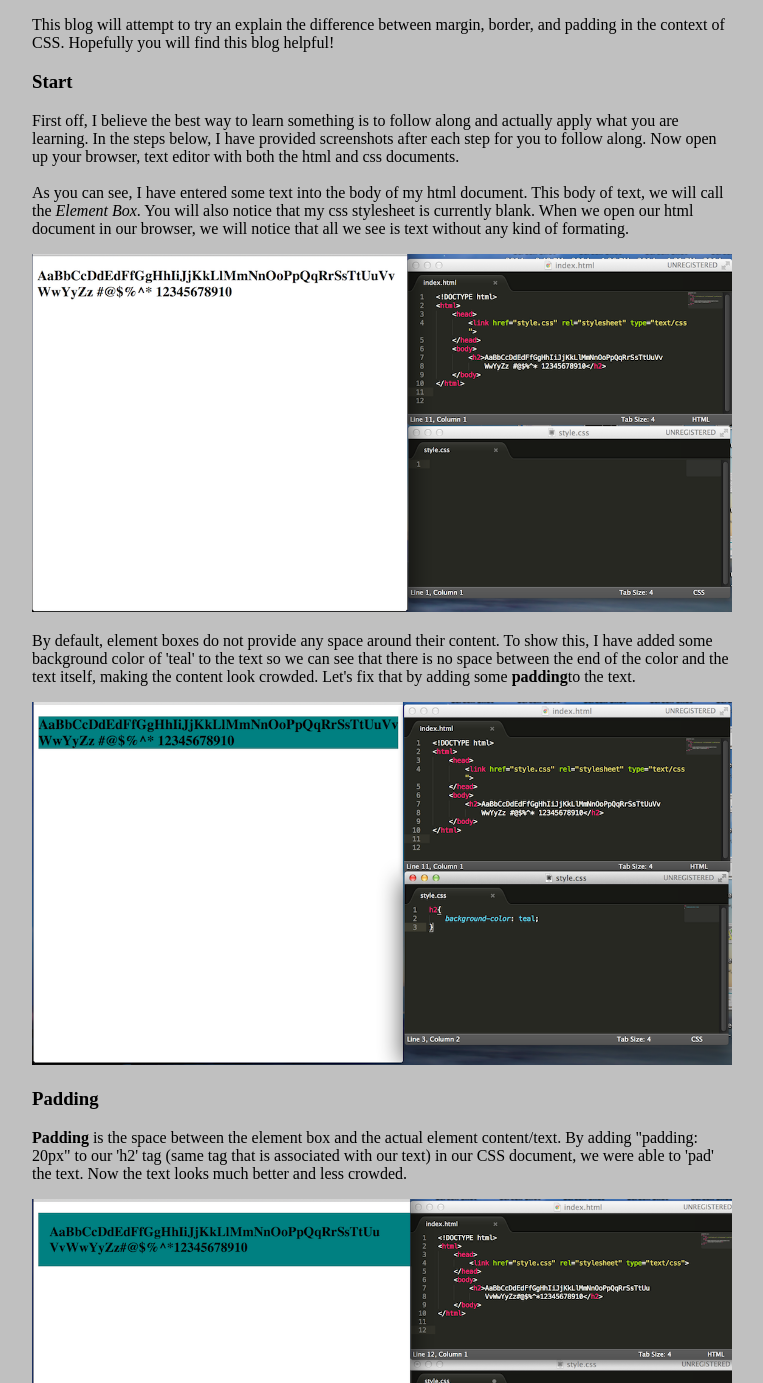
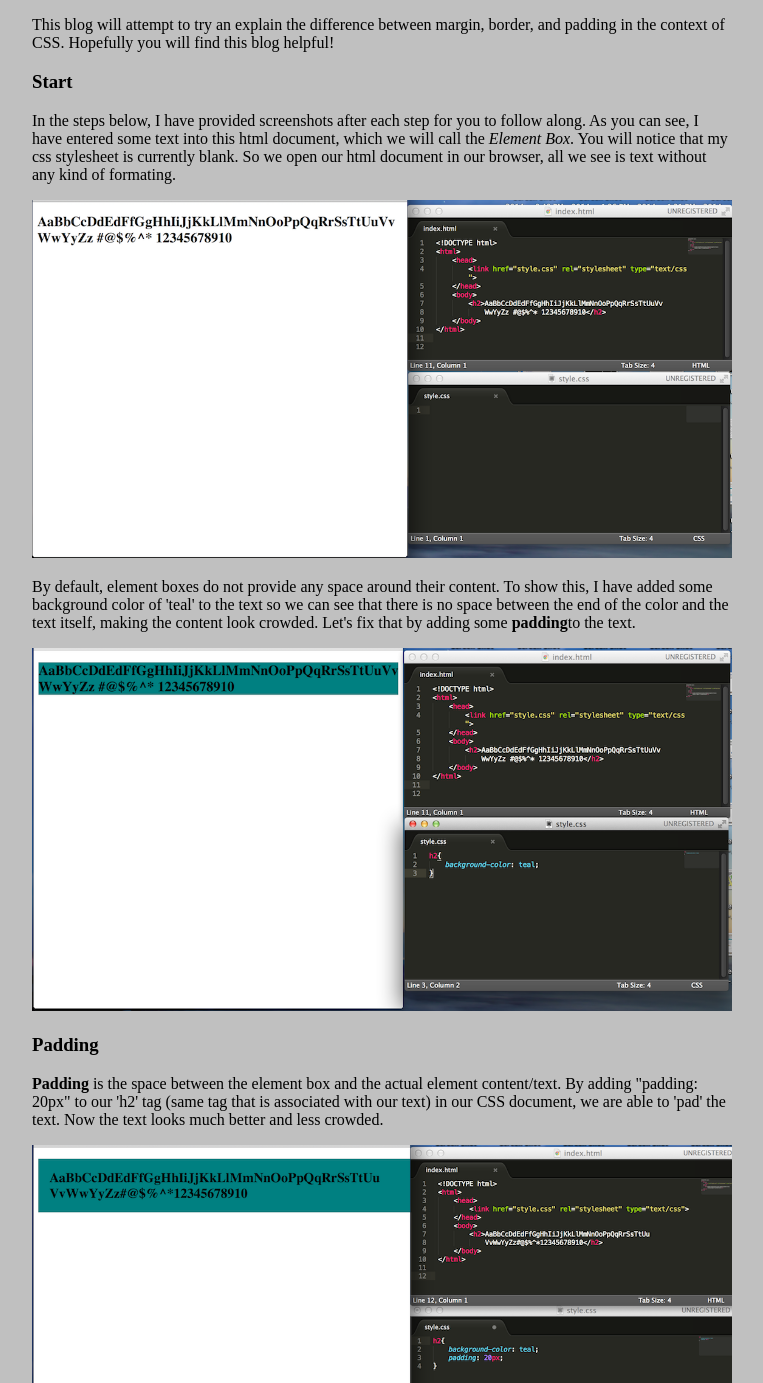
Before and after one commit to yenhtran/yenhtran.github.io, a plain HTML site: page unit1_projects/Week2_technical_blog.html in a window 1280 px wide. Shown: the part 250-1633 px from the top of the page, without its empty margins (258-1021 px from the left). Drawn offline with Linux system fonts and the light colour scheme.

Commit message:
Grammer changes

```diff
--- a/unit1_projects/Week2_technical_blog.html
+++ b/unit1_projects/Week2_technical_blog.html
@@ -16,9 +16,7 @@
 		<p>This blog will attempt to try an explain the difference between margin, border, and padding in the context of CSS. Hopefully you will find this blog helpful!</p>
 
 		<h3>Start</h3>
-		<p> First off, I believe the best way to learn something is to follow along and actually apply what you are learning. In the steps below, I have provided screenshots after each step for you to follow along. Now open up your browser, text editor with both the html and css documents. <br/>
-		<br/>
-		As you can see, I have entered some text into the body of my html document. This body of text, we will call the <em> Element Box</em>. You will also notice that my css stylesheet is currently blank. When we open our html document in our browser, we will notice that all we see is text without any kind of formating.</p>
+		<p> In the steps below, I have provided screenshots after each step for you to follow along. As you can see, I have entered some text into this html document, which we will call the <em>Element Box</em>. You will notice that my css stylesheet is currently blank. So we open our html document in our browser, all we see is text without any kind of formating.</p>
 
 		<img src="images/Week2_technicalblog_1.png"></a></br>
 
@@ -28,7 +26,7 @@
 
 		<h3>Padding</h3>
 
-		<p><strong>Padding</strong> is the space between the element box and the actual element content/text. By adding "padding: 20px" to our 'h2' tag (same tag that is associated with our text) in our CSS document, we were able to 'pad' the text. Now the text looks much better and less crowded.</p>
+		<p><strong>Padding</strong> is the space between the element box and the actual element content/text. By adding "padding: 20px" to our 'h2' tag (same tag that is associated with our text) in our CSS document, we are able to 'pad' the text. Now the text looks much better and less crowded.</p>
 
 		<img src="images/Week2_technicalblog_3.png"></a></br>
 
@@ -37,8 +35,6 @@
 		<p>Now lets talk about borders. A border is the line that surrounds the element box and is located on the outside edge of the padding (if there is any). You can have different styles than the typical black line. As you can see below, I've added 'border-style: dotted' and 'border-width: 5px' to add a dotted line and a think line of 5 pixels respectfully.</p>
 
 		<img src="images/Week2_technicalblog_4.png"></a></br>
-
-
 
 		<h3>Margin</h3>
 
```
